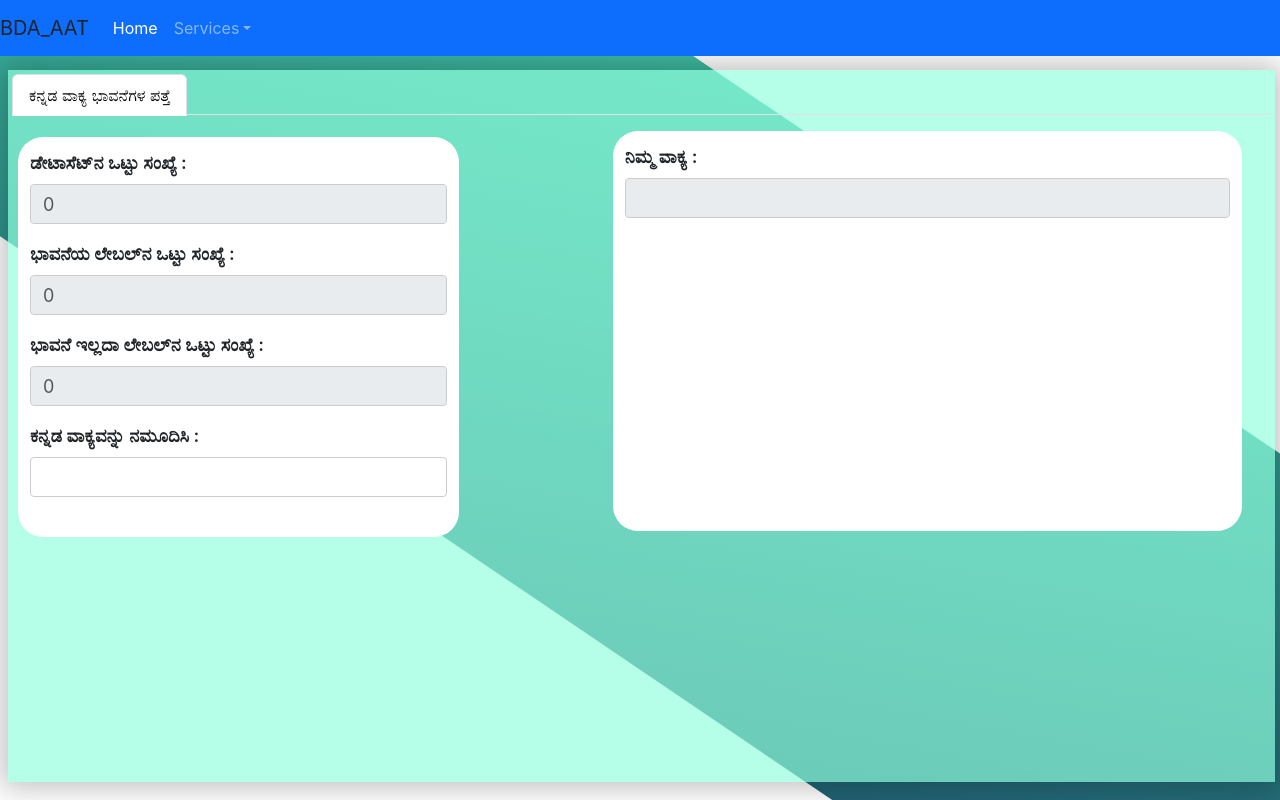
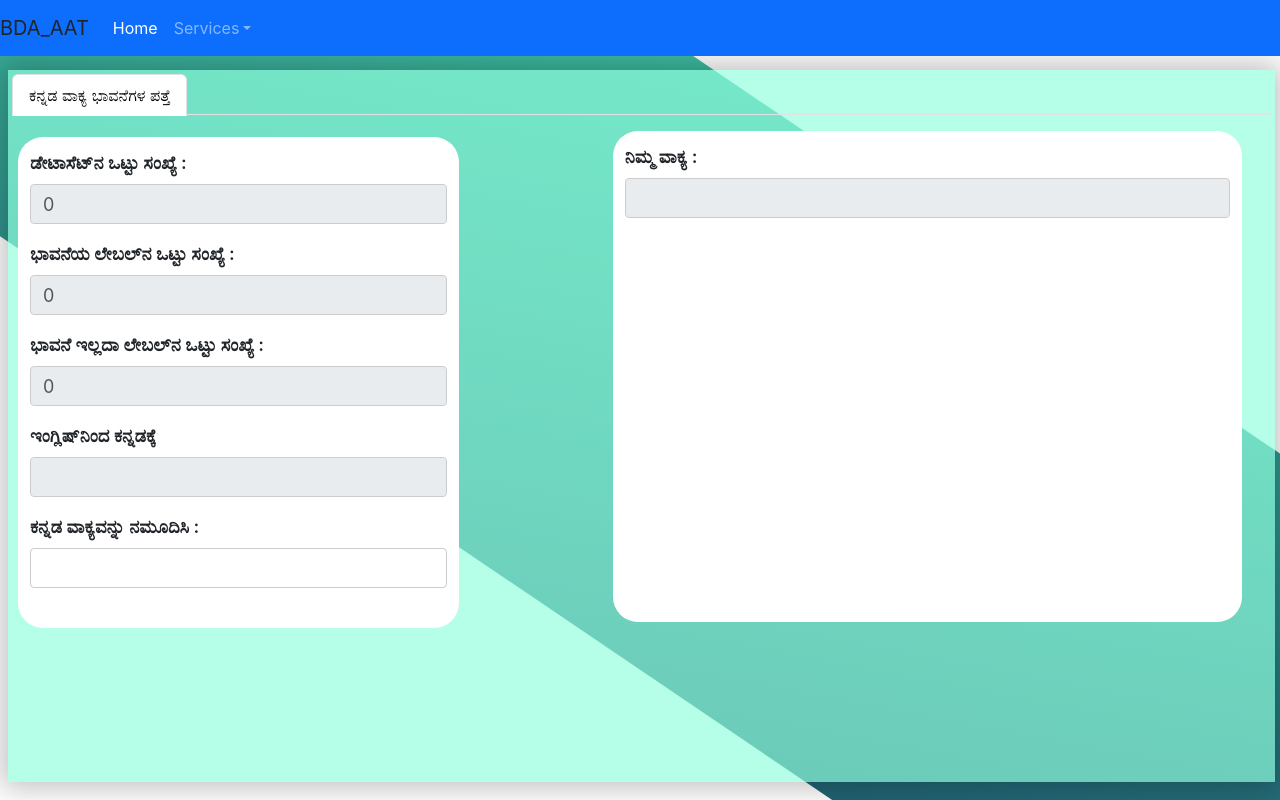
Before and after one commit to KPInchara/BDA_AAT, a React (Create React App) app in the folder frontend/: page /analysis in a window 1280 px wide. Shown: the top 800 px of the page. Built offline with nearby package versions, Linux system fonts and the light colour scheme; no server answers; sample sign-in values are in the browser's storage; the HTML template or start-up script is replaced by a standard one.

Commit message:
adding EK  feature

```diff
--- a/frontend/src/pages/Analysis/Analysis.jsx
+++ b/frontend/src/pages/Analysis/Analysis.jsx
@@ -8,6 +8,9 @@ function Analysis() {
   const [key, setKey] = useState('prosody');
   const [type, settype] = useState(null)
   const [user_input, setuser_input] = useState(null)
+  const [firstloading, setfirstloading] = useState(false)
+  const [secondloading, setsecondloading] = useState(false)
+  const [user_input_EK, setuser_input_EK] = useState(null)
   const [text_count, settext_count] = useState(0)
   const [emotion_count, setemotion_count] = useState(0)
   const [noemotion_count, setnemotion_count] = useState(0)
@@ -16,14 +19,36 @@ function Analysis() {
     settype(null)
     const formData = new FormData();
     formData.append("key", user_input);
+    setsecondloading(true)
     try {
       const response =await axios.post(`http://127.0.0.1:5000/predictSentence`,formData)
       if(response.status===200){
         settype(response.data.type)
         document.querySelector("#user_input").value=null
+        setsecondloading(false)
       }
     } catch (error) {
       console.log(error);
+      setsecondloading(false)
+    }
+  }
+  const handel_submit_EK=async(e)=>{
+    e.preventDefault();
+    const formData = new FormData();
+    formData.append("key", user_input_EK);
+    setfirstloading(true)
+    try {
+      const response =await axios.post(`http://127.0.0.1:5000/convertEK`,formData)
+      if(response.status===200){
+        console.log(response);
+        // settype(response.data.type)
+        setuser_input("aaaaaaa")
+        // document.querySelector("#user_input").value=null
+        setfirstloading(false)
+      }
+    } catch (error) {
+      console.log(error);
+      setfirstloading(false)
     }
   }
   useEffect(() => {
@@ -70,12 +95,19 @@ function Analysis() {
                     <label  class="form-label">ಭಾವನೆ ಇಲ್ಲದಾ ಲೇಬಲ್‌ನ ಒಟ್ಟು ಸಂಖ್ಯೆ :</label>
                     <input  type="number" class="form-control"  value={noemotion_count} disabled />
                   </div>
-                  <form onSubmit={handel_submit}>
+                  <form onSubmit={handel_submit_EK}>
+                  <div class="mb-3">
+                    <label  class="form-label">ಇಂಗ್ಲಿಷ್‌ನಿಂದ ಕನ್ನಡಕ್ಕೆ</label>
+                    <input disabled id='user_input' onChange={e=>setuser_input_EK(e.target.value)} type="text" class="form-control" />
+                  </div>
+                  {user_input_EK !=null &&<button type="submit" disabled={firstloading} class="btn btn-primary">ಪರಿವರ್ತಿಸಿ</button>}
+                </form>
+                <form onSubmit={handel_submit}>
                   <div class="mb-3">
                     <label  class="form-label">ಕನ್ನಡ ವಾಕ್ಯವನ್ನು ನಮೂದಿಸಿ :</label>
-                    <input id='user_input' onChange={e=>setuser_input(e.target.value)} type="text" class="form-control" />
+                    <input id='user_input' onChange={e=>setuser_input(e.target.value)} value={user_input}  type="text" class="form-control" />
                   </div>
-                  {user_input !=null &&<button type="submit" class="btn btn-primary">ಸಲ್ಲಿಸು</button>}
+                  {user_input !=null &&<button type="submit" disabled={secondloading} class="mb-3 btn btn-primary">ಸಲ್ಲಿಸು</button>}
                 </form>
                   </div>
                 <div className="prosody-output">
```
Also changed, not shown: 1 other file (tests, documents, lock files or other folders).
